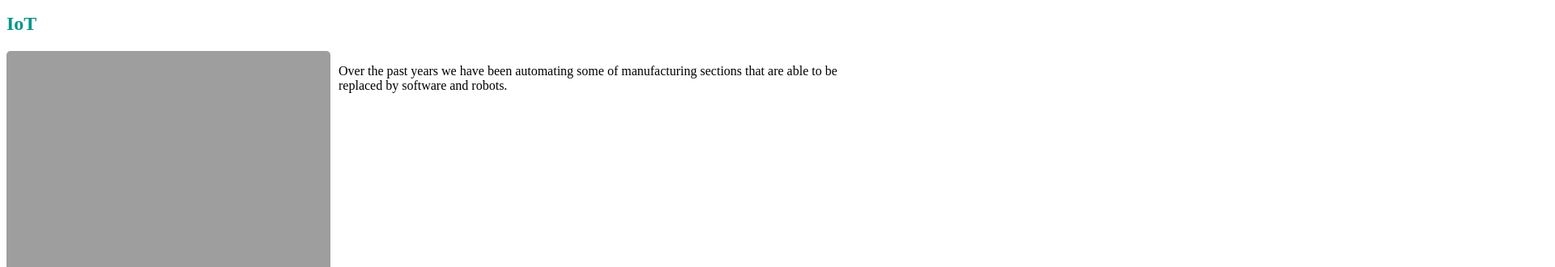
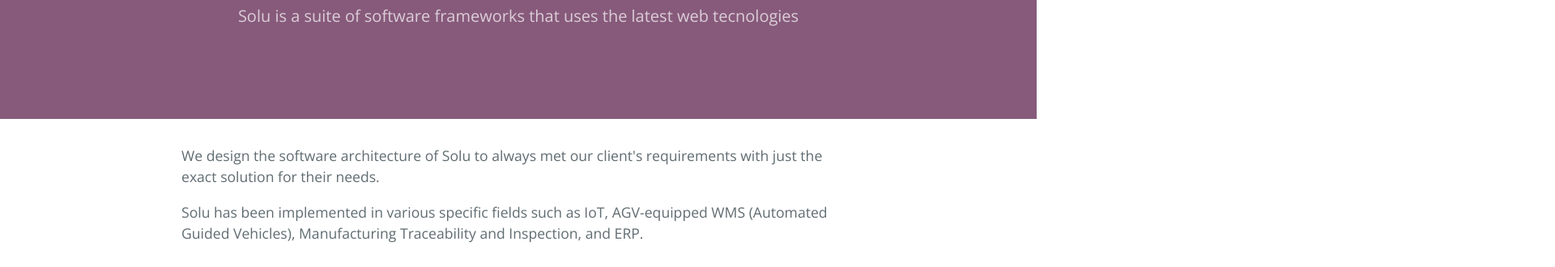
Before and after one commit to soIu/solu, a plain HTML site: page index.html in a window 1280 px wide. Shown: the part 170-500 px from the top of the page at 81% size, 1920 px wide, since content can reach past the window. Drawn offline with nearby package versions, Linux system fonts and the light colour scheme; the site is published under a folder, as on GitHub Pages, so addresses that start at the root find nothing.

Commit message:
Update index.html

```diff
--- a/index.html
+++ b/index.html
@@ -6,10 +6,10 @@
   <title>Solu</title>
   <meta name="viewport" content="width=device-width, initial-scale=1">
   <meta name="theme-color" content="#875A7B">
-  <link rel="stylesheet" href="/css/normalize.css">
+  <link rel="stylesheet" href="css/normalize.css">
   <link href='https://fonts.googleapis.com/css?family=Open+Sans:400,700' rel='stylesheet' type='text/css'>
-  <link rel="stylesheet" href="/css/cayman.css">
-  <link rel="icon" href="/css/favicon.ico">
+  <link rel="stylesheet" href="css/cayman.css">
+  <link rel="icon" href="css/favicon.ico">
   <style>
     .page-header {
       background-image: none;
```
